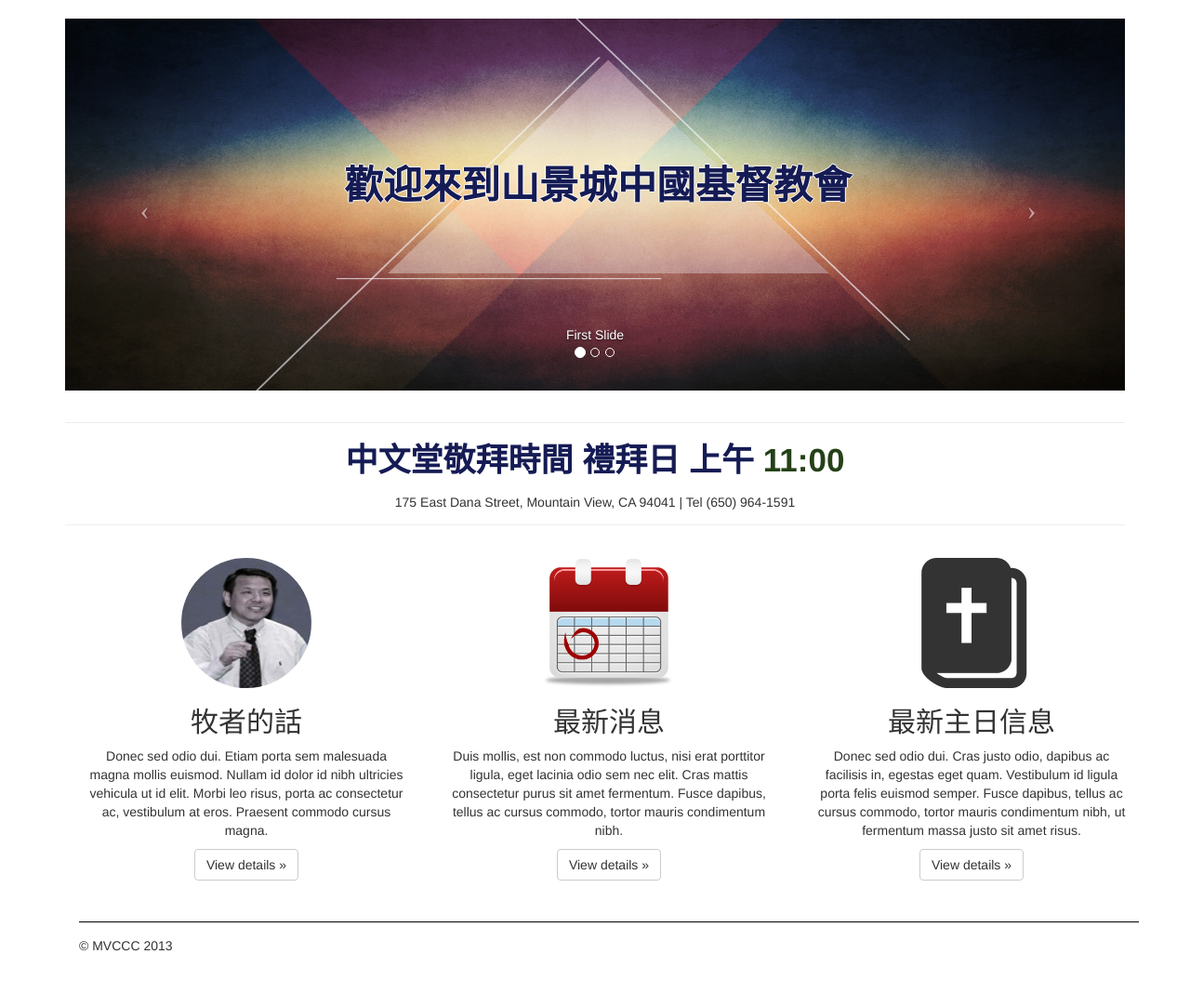
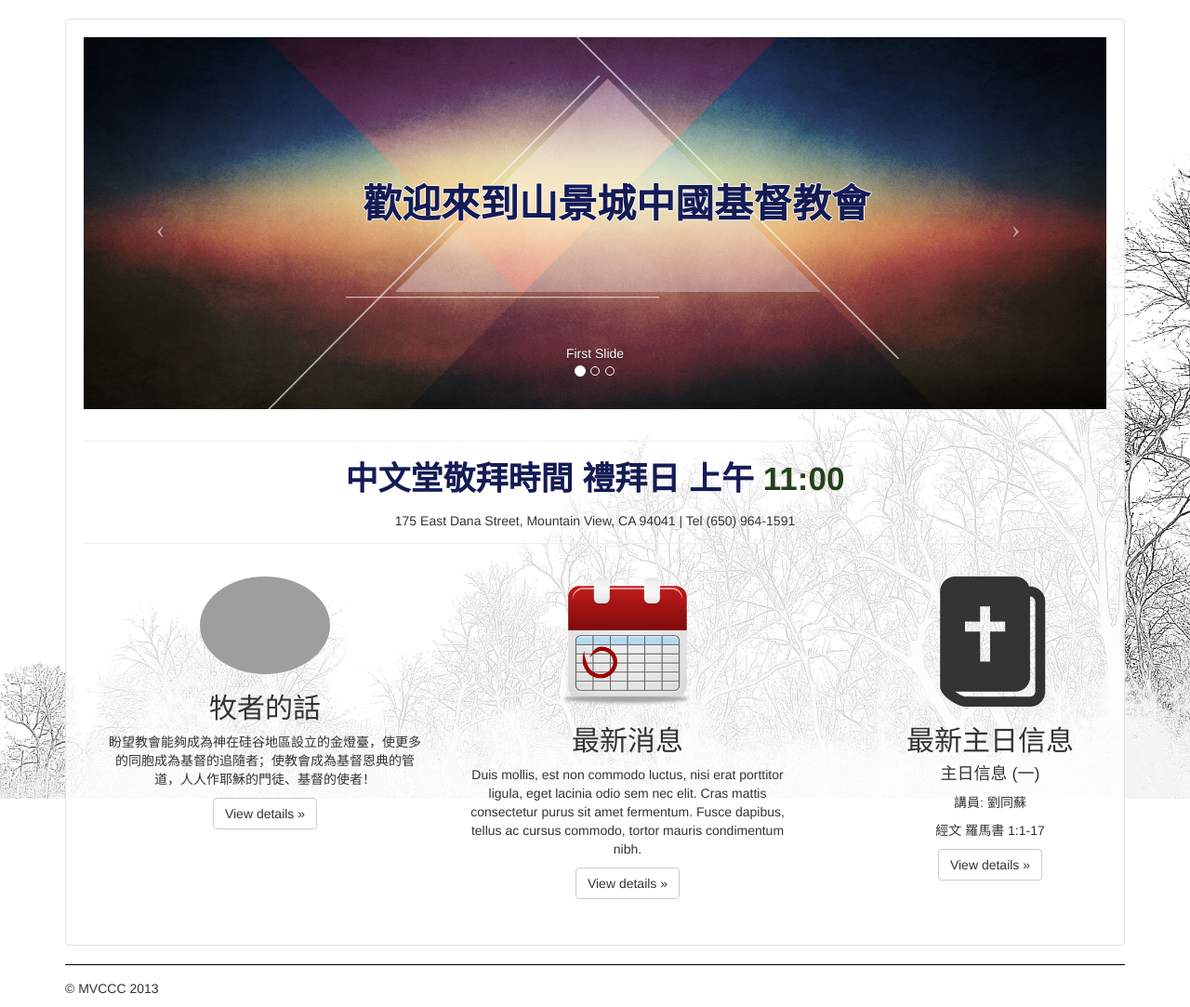
Before and after one commit to mvccc/XiaoLongBao, a CodeIgniter app: page / in a window 1280 px wide. Shown: the part 101-1184 px from the top of the page at 93% size. Before the commit the page ends 1124 px from the top, so only its background shows below. Run offline with CodeIgniter, Linux system fonts and the light colour scheme; grey boxes are pictures that could not be loaded.

Commit message:
New Background

```diff
--- a/application/views/ch/index.php
+++ b/application/views/ch/index.php
@@ -1,5 +1,5 @@
 
-
+<div class="well well-half">
       <!-- first row -->
       <div class="row">
         <div class="col-lg-12">
@@ -176,9 +176,9 @@
       <!-- Three columns of text below the carousel -->
       <div class="row">
         <div class="col-lg-4">
-          <img class="img-circle mvccc-home-img" src="<?php echo base_url()?>/assets/img/pastorliu.jpg" alt="Generic placeholder image">
+          <img class="img-circle mvccc-home-img" src="<?php echo base_url()?>/assets/img/pastorliu6.png" alt="Generic placeholder image">
           <h2>牧者的話</h2>
-          <p>Donec sed odio dui. Etiam porta sem malesuada magna mollis euismod. Nullam id dolor id nibh ultricies vehicula ut id elit. Morbi leo risus, porta ac consectetur ac, vestibulum at eros. Praesent commodo cursus magna.</p>
+          <p>盼望教會能夠成為神在硅谷地區設立的金燈臺，使更多的同胞成為基督的追隨者；使教會成為基督恩典的管道，人人作耶穌的門徒、基督的使者！</p>
           <p><a class="btn btn-default" href="#" role="button">View details &raquo;</a></p>
         </div><!-- /.col-lg-4 -->
         <div class="col-lg-4">
@@ -190,7 +190,11 @@
         <div class="col-lg-4">
           <img class="mvccc-home-img" src="<?php echo base_url()?>/assets/img/holy_bible.png" alt="Generic placeholder image">
           <h2>最新主日信息</h2>
-          <p>Donec sed odio dui. Cras justo odio, dapibus ac facilisis in, egestas eget quam. Vestibulum id ligula porta felis euismod semper. Fusce dapibus, tellus ac cursus commodo, tortor mauris condimentum nibh, ut fermentum massa justo sit amet risus.</p>
+          <h4>主日信息 (一)</h4>
+          <p>講員: 劉同蘇<p>
+          <p>經文 羅馬書 1:1-17</p>
           <p><a class="btn btn-default" href="#" role="button">View details &raquo;</a></p>
         </div><!-- /.col-lg-4 -->
       </div><!-- /.row -->
+    </div>
+  </div>
--- a/assets/css/mvccc.css
+++ b/assets/css/mvccc.css
@@ -1,13 +1,13 @@
-/*
+
 body
 {
-  background: url(../img/bg001.jpg) no-repeat center center fixed;
+  background: url(../img/bg002.jpg) no-repeat center center fixed;
   -webkit-background-size: cover;
   -moz-background-size: cover;
   -o-background-size: cover;
   background-size: cover;
 }
-*/
+
 
 /*
 body
@@ -18,6 +18,12 @@ body
 */
 
 /* General */
+.mvccc-container
+{
+  border-left: thick solid #dddddd;
+  border-right: thick solid #dddddd;
+}
+
 .mvccc-hr
 {
   display: block;
@@ -26,6 +32,30 @@ body
   border-top: 1px solid #eeeeee;
   margin: 1em 0;
   padding: 0;
+}
+
+.headline2 {
+  border-bottom: 1px solid #aaa;
+  margin: 15px 0;
+  padding: 5px 0;
+  position: relative;
+}
+
+.headline2:before,
+.headline2:after {
+  content: '';
+  border-right: 20px solid #fff;
+  border-top: 15px solid #aaa;
+  bottom: -15px;
+  position: absolute;
+  left: 25px;
+}
+
+.headline2:after {
+  border-top-color: #fff;
+  border-right-color: transparent;
+  bottom: -13px;
+  left: 26px;
 }
 
 
@@ -237,7 +267,7 @@ hr
 }
 .well-half
 {
-  background-color: rgba(255,255,255,0.6);
+  background-color: rgba(255,255,255,0.8);
 }
 
 /* Calendar & Events List on Home Page */
```
Also changed, not shown: assets/img/bg002.jpg (added), assets/img/pastorliu.jpg.
